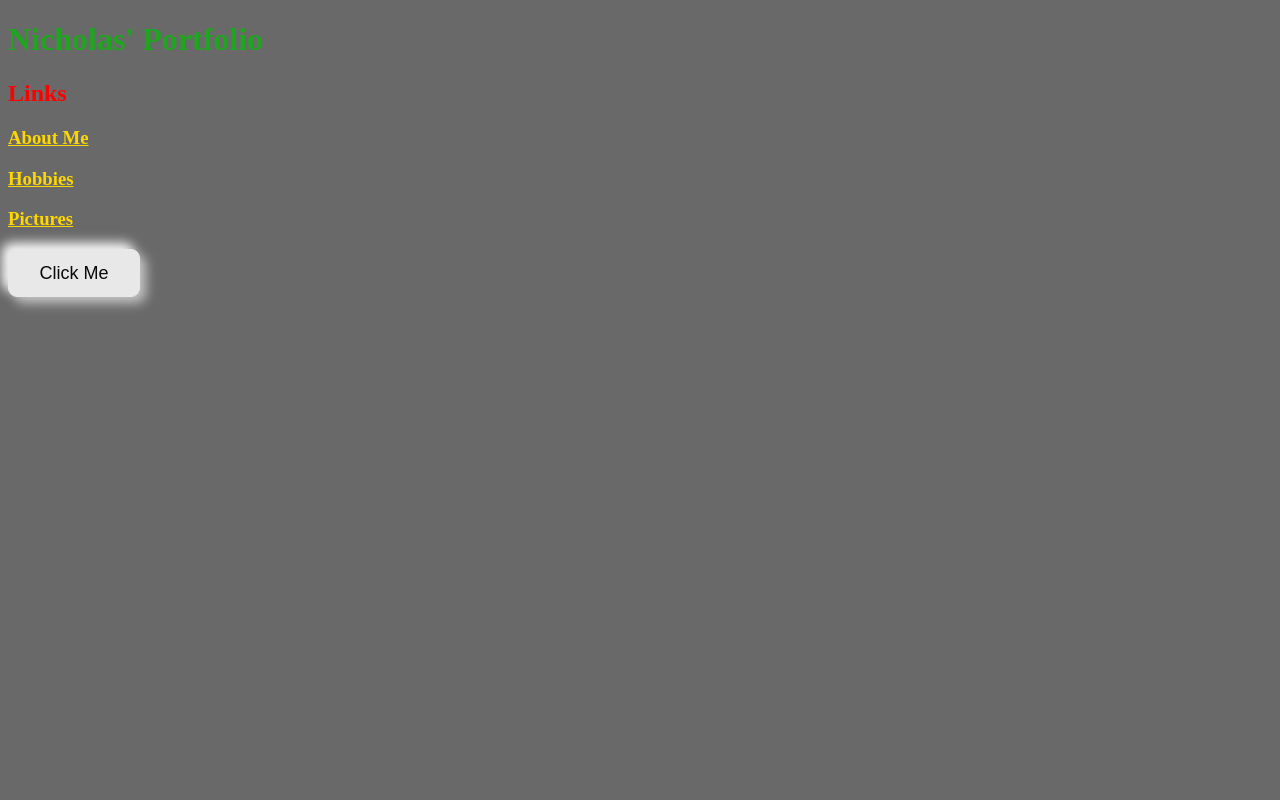
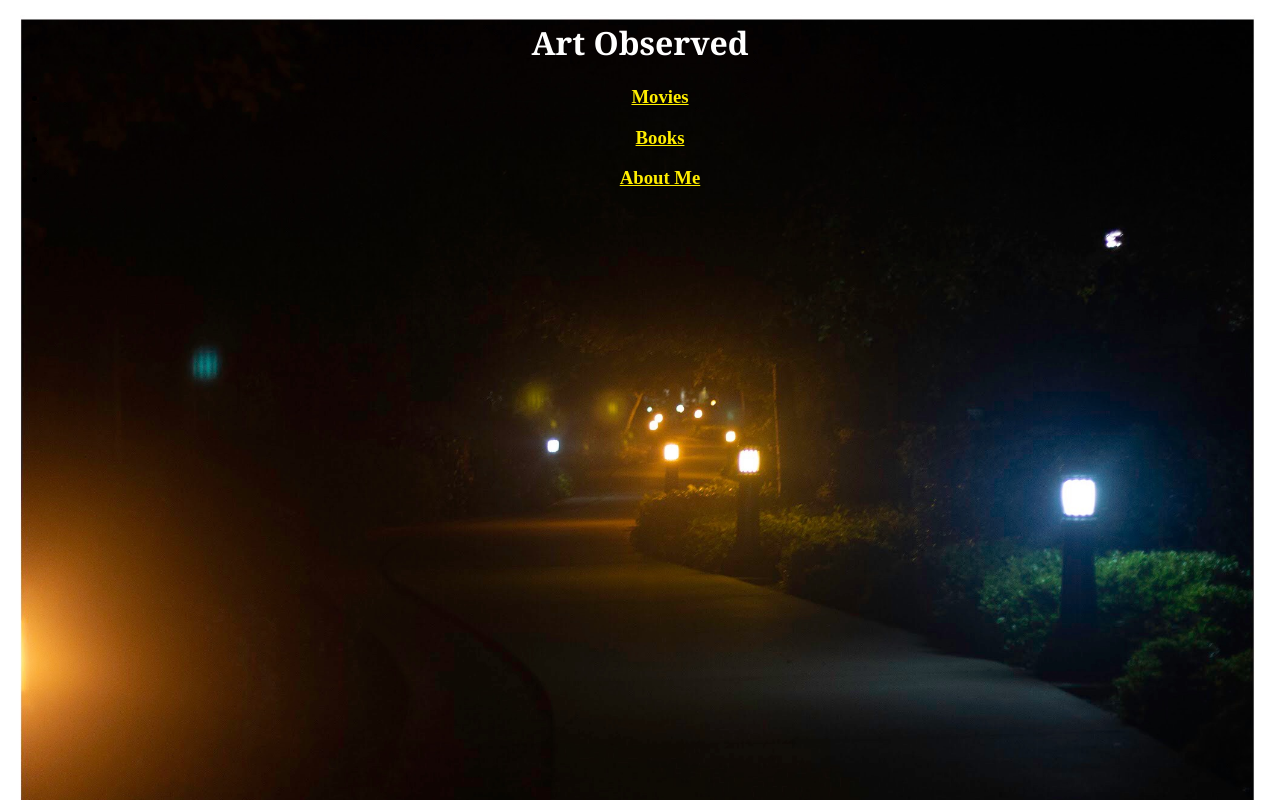
Before and after one commit to PryingTiger/html-portfolio, a plain HTML site: page index.html in a window 1280 px wide. Drawn offline with Linux system fonts and the light colour scheme.

Commit message:
Add files via upload

```diff
--- a/index.html
+++ b/index.html
@@ -6,12 +6,18 @@
     <title>Portfolio</title>
     <link rel="stylesheet" href="style.css" />
   </head>
-  <body>
-    <h1>Nicholas' Portfolio</h1>
-    <h2>Links</h2>
-    <a href="./aboutme.html" class="links"><h3>About Me</h3></a>
-    <a href="./hobbies.html" class="links"><h3>Hobbies</h3></a>
-    <a href="./pictures.html" class="links"><h3>Pictures</h3></a>
-    <button>Click Me</button>
+  <body class="homepage">
+    <h1>Art Observed</h1>
+    <ul>
+      <li>
+        <a id="movie" href="./Movies.html" class="links"><h3>Movies</h3></a>
+      </li>
+      <li>
+        <a id="books" href="./books.html" class="links"><h3>Books</h3></a>
+        <li>
+          <a id="aboutme" href="./aboutme.html" class="links"><h3>About Me</h3></a>
+        </li>
+      </li>
+    </ul>
   </body>
 </html>
--- a/style.css
+++ b/style.css
@@ -1,30 +1,35 @@
-h1{
-    color: rgb(31, 165, 31);
+.homepage{
+    background-image: url(./assets/Late\ night\ photos/IMG_0002.JPG);
+    background-size:104%;
+    background-position:55% 2% ;
+    background-repeat: no-repeat;
+
 }
+.moviepage{
+    background-image: url(./assets/Late\ night\ photos/IMG_0003.JPG);
+    background-size:104%;
+    background-position:55% -1% ;
+    background-repeat: no-repeat;
 
-body{
-    background-color: dimgray;
 }
 h2{
-   color: red;
+    color: rgb(241, 146, 21);
+}
+h1{
+    color: rgb(255, 255, 255);
+    font-family: Georgia, 'Times New Roman', Times, serif;
+    text-align: center;
+}
+h1.movieheading{
+    color: rgb(241, 226, 226);
 }
 .links{
-    color: gold;
+    color: rgb(255, 238, 0);
+    text-align: center;
 }
-
-button {
-    color: #090909;
-    padding: 0.7em 1.7em;
-    font-size: 18px;
-    border-radius: 0.5em;
-    background: #e8e8e8;
-    cursor: pointer;
-    border: 1px solid #e8e8e8;
-    transition: all 0.3s;
-    box-shadow: 6px 6px 12px #c5c5c5, -6px -6px 12px #ffffff;
-  }
-
-  button:active {
-    color: #666;
-    box-shadow: inset 4px 4px 12px #c5c5c5, inset -4px -4px 12px #ffffff;
-  }
+p{
+    color: white;
+}
+ol{
+    color:rgb(255, 255, 255);
+}
```
Also changed, not shown: Movies.html (added, +23 -0 lines), books.html (added, +39 -0 lines), assets/Late night photos/IMG_0001.jpg (added), assets/Late night photos/IMG_0002.JPG (added), assets/Late night photos/IMG_0003.JPG (added), assets/Late night photos/IMG_0004.JPG (added), assets/Late night photos/IMG_0005.JPG (added), assets/Steelheart-by-Brandon-Sanderson-2875137126.jpg (added), 3 other files.
